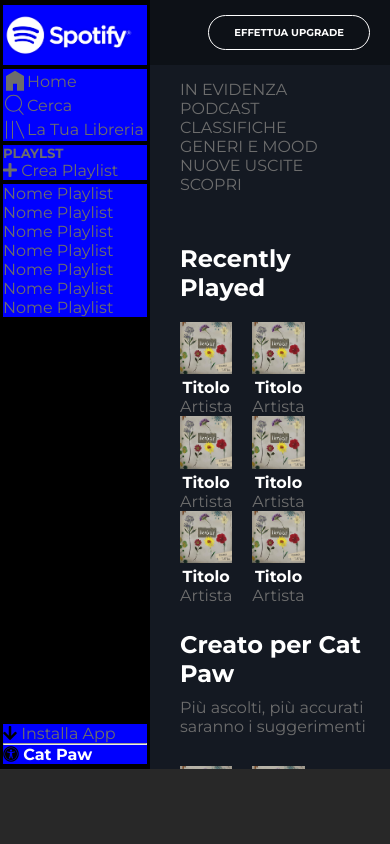
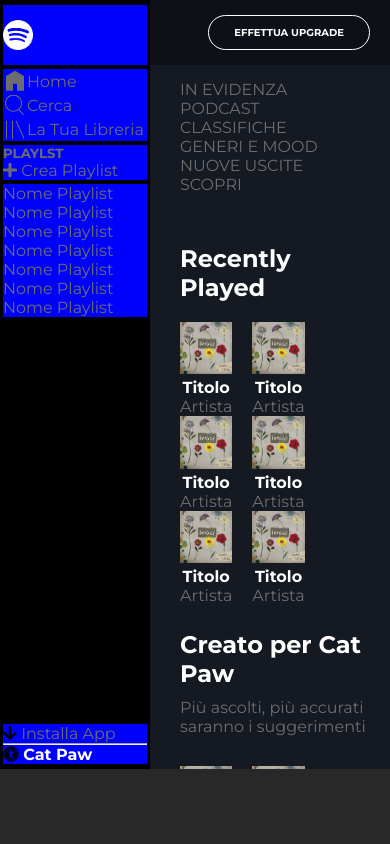
Before and after one commit to leonard0-b/html-css-spotifyweb, a plain HTML site: page index.html in a window 390 px wide. Drawn offline with Linux system fonts and the light colour scheme.

Commit message:
logo responsive

```diff
--- a/assets/css/master.css
+++ b/assets/css/master.css
@@ -89,8 +89,13 @@
   align-items: center;
 }
 
-.logo > img {
+.logo-lg {
   width: 130px;
+}
+
+.logo-sm {
+  width: 30px;
+  display: none;
 }
 
 .side-section {
@@ -108,6 +113,17 @@
 
 .login {
   margin-top: auto;
+}
+
+@media all and (max-width: 568px) {
+  .logo-lg {
+    display: none;
+  }
+
+  .logo-sm {
+    display: block;
+  }
+
 }
 /* /side-bar */
 /* upgrade-bar */
--- a/index.html
+++ b/index.html
@@ -13,7 +13,8 @@
     <main class="flex">
         <aside class="black flex">
           <div class="side-section flex logo">
-            <img src="./assets/img/logo-esteso.png" alt="logo">
+            <img class="logo-lg" src="./assets/img/logo-esteso.png" alt="logo">
+            <img class="logo-sm" src="./assets/img/logo.png" alt="">
           </div>
           <div class="side-section cmd">
             <ul>
```
